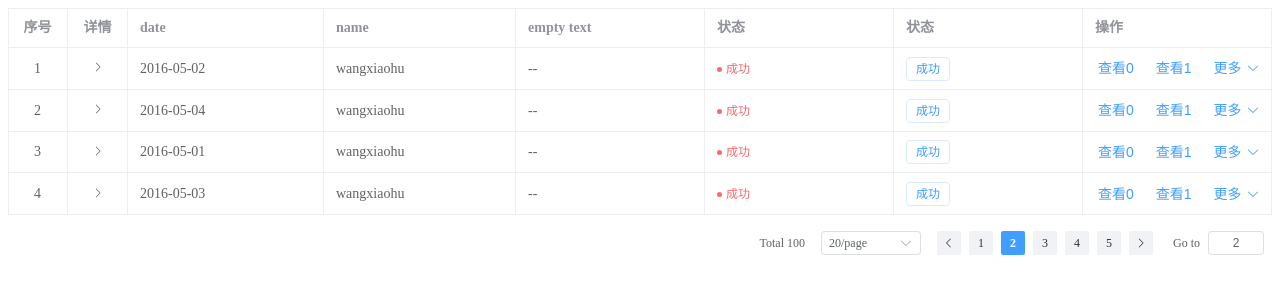
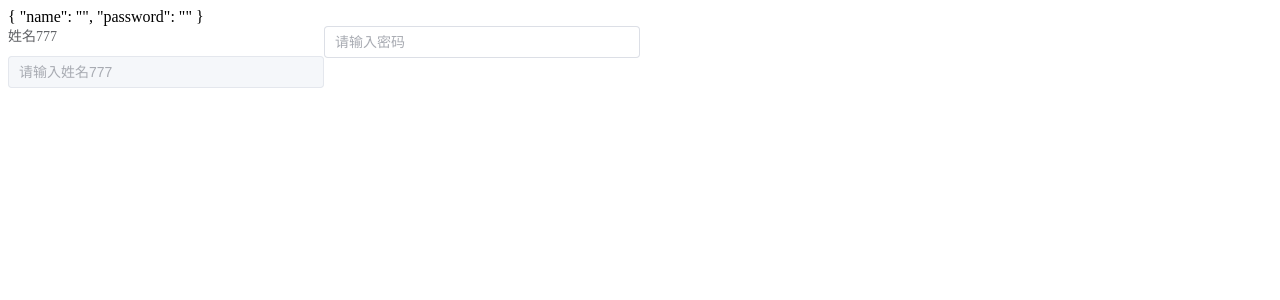
Before and after one commit to 839574938/Fniu-UI, a Vue app: page / in a window 1280 px wide. Shown: the top 300 px of the page. Built offline with nearby package versions, Linux system fonts and the light colour scheme.

Commit message:
feat: 新增c-query(input)

```diff
--- /dev/null
+++ b/packages/CQuery/src/index.vue
@@ -0,0 +1,47 @@
+<template>
+  <el-form class="c-query" :model="modelValue" v-bind="$attrs">
+    <el-row>
+      <el-col v-for="(column, index) in props.columns" :key="index" v-bind="column.attrsCol">
+        <slot :name="column.key">
+          <template v-if="column.type === 'input'">
+            <el-form-item :label="column.label" v-bind="column.attrsFormItem">
+              <el-input v-model="modelValue[column.key]" :placeholder="getPlaceholder(column)" v-bind="column.attrs"/>
+            </el-form-item>
+          </template>
+        </slot>
+      </el-col>
+    </el-row>
+  </el-form>
+</template>
+
+<script lang="ts">
+export default {
+  name: "CQuery"
+}
+</script>
+<script setup lang="ts">
+import {computed, withDefaults} from "vue";
+import {IQueryColumn} from "./interface";
+
+interface IQueryProps {
+  columns?: IQueryColumn[] | [],
+  modelValue: Object,
+  prevPlaceholder?: string
+}
+
+const props = withDefaults(defineProps<IQueryProps>(), {
+  columns: () => [],
+  modelValue: () => ({}),
+  prevPlaceholder: '请输入'
+})
+
+const getPlaceholder = computed(() => {
+  return (column: IQueryColumn) => {
+    return column.placeholder || column.attrs.placeholder || `${props.prevPlaceholder}${column.label || column.attrsFormItem.label || ''}`
+  }
+})
+</script>
+
+<style scoped lang="scss">
+
+</style>
--- /dev/null
+++ b/packages/CQuery/src/interface.ts
@@ -0,0 +1,10 @@
+export interface IQueryColumn {
+  type: 'input' | string,
+  key: string,
+  label?: string,
+  placeholder?: string,
+  attrs?: any,
+  attrsCol?: any,
+  attrsFormItem?: any,
+  [propName: string]: any,
+}
--- a/packages/index.ts
+++ b/packages/index.ts
@@ -1,12 +1,14 @@
 import CTable from "./CTable/src/index.vue";
 import COperate from "./COperate/src/index.vue"
 import CStatus from './CStatus/src/index.vue'
+import CQuery from "./CQuery/src/index.vue";
 import type {App} from 'vue'
 
 const components = [
   CTable,
   COperate,
-  CStatus
+  CStatus,
+  CQuery
 ]
 
 const INSTALLED_KEY = Symbol('INSTALLED_KEY')
--- a/src/App.vue
+++ b/src/App.vue
@@ -1,150 +1,42 @@
 <template>
-  <div id="app">
-    <c-table
-      border
-      :columns="columns"
-      :data="data"
-      :pagination="pagination"
-      @paginationChange="handlePaginationChanged">
-      <template #expand="scope">
-        <div>
-          <h3>Family</h3>
-          <div>66666</div>
-        </div>
-      </template>
-    </c-table>
-  </div>
+  {{ queryData }}
+  <c-query v-model="queryData" :columns="columns" label-position="top">
+    <template #password>
+      <el-input v-model="queryData.password" placeholder="请输入密码"></el-input>
+    </template>
+  </c-query>
 </template>
-
-<script lang="ts" setup>
-import {IPagination, ITableColumn} from "../packages/CTable/src/interface";
-import {reactive, ref} from "vue";
-
-const columns: ITableColumn[] = [
-  {
-    label: '序号',
-    type: 'index',
-    align: "center",
-    width: 60,
-  },
-  {
-    label: '详情',
-    type: 'expand',
-    width: 60,
-  },
-  {
-    label: 'date',
-    prop: 'date',
-    renderText: (scope: any) => {
-      return scope.row.date
-    },
-    width: '196',
-  },
-  {
-    label: 'name',
-    prop: 'name'
-  },
-  {
-    label: 'empty text',
-  },
-  {
-    label: '状态',
-    type: 'status',
-    renderText: () => {
-      return '成功';
-    },
-    status: 'danger',
-    statusType: 'dot'
-  },
-  {
-    label: '状态',
-    type: 'status',
-    renderText: () => {
-      return '成功';
-    },
-    status: () => 'transparent',
-    statusType: 'tag'
-  },
-  {
-    type: 'operate',
-    label: '操作',
-    btnList: [
-      {
-        name: '查看0',
-        onClick: () => {
-          console.log(0)
-        },
-      },
-      {
-        name: '查看1',
-        onClick: () => {
-          console.log(1)
-        },
-      },
-      {
-        name: '查看2',
-        onClick: () => {
-          console.log(2)
-        },
-      },
-      {
-        name: '查看3',
-        onClick: () => {
-          console.log(3)
-        },
-      }
-    ]
-  }
-]
-const data = ref([
-  {
-    id: 1,
-    date: '2016-05-02',
-    name: 'wangxiaohu',
-  },
-  {
-    id: 2,
-    date: '2016-05-04',
-    name: 'wangxiaohu',
-  },
-  {
-    id: 3,
-    date: '2016-05-01',
-    name: 'wangxiaohu',
-    children: [
-      {
-        id: 31,
-        date: '2016-05-01',
-        name: 'wangxiaohu',
-      },
-      {
-        id: 32,
-        date: '2016-05-01',
-        name: 'wangxiaohu',
-      },
-    ],
-  },
-  {
-    id: 4,
-    date: '2016-05-03',
-    name: 'wangxiaohu',
-  },
-])
-const pagination: IPagination = reactive({
-  currentPage: 2,
-  pageSize: 20,
-  total: 100,
-})
-
-const handlePaginationChanged = (data: IPagination) => {
-  console.log(data)
-  pagination.currentPage = data.currentPage
-  pagination.pageSize = data.pageSize
-}
-</script>
 
 <script lang="ts">
 export default {
-  name: 'App',
+  name: "App"
 }
 </script>
+<script lang="ts" setup>
+import {reactive} from "vue";
+
+const queryData = reactive({
+  name: '',
+  password: '',
+})
+
+const columns = [
+  {
+    type: 'input',
+    key: 'name',
+    attrs: {disabled: true,},
+    attrsFormItem: {label: '姓名777',},
+    attrsCol: {span: 6},
+  },
+  {
+    type: 'input',
+    key: 'password',
+    label: '密码',
+    attrsCol: {span: 6},
+  }
+];
+</script>
+
+<style scoped lang="scss">
+
+</style>
```
Also changed, not shown: packages/CQuery/index.ts (added, +9 -0 lines), src/Table.vue (added, +149 -0 lines).
